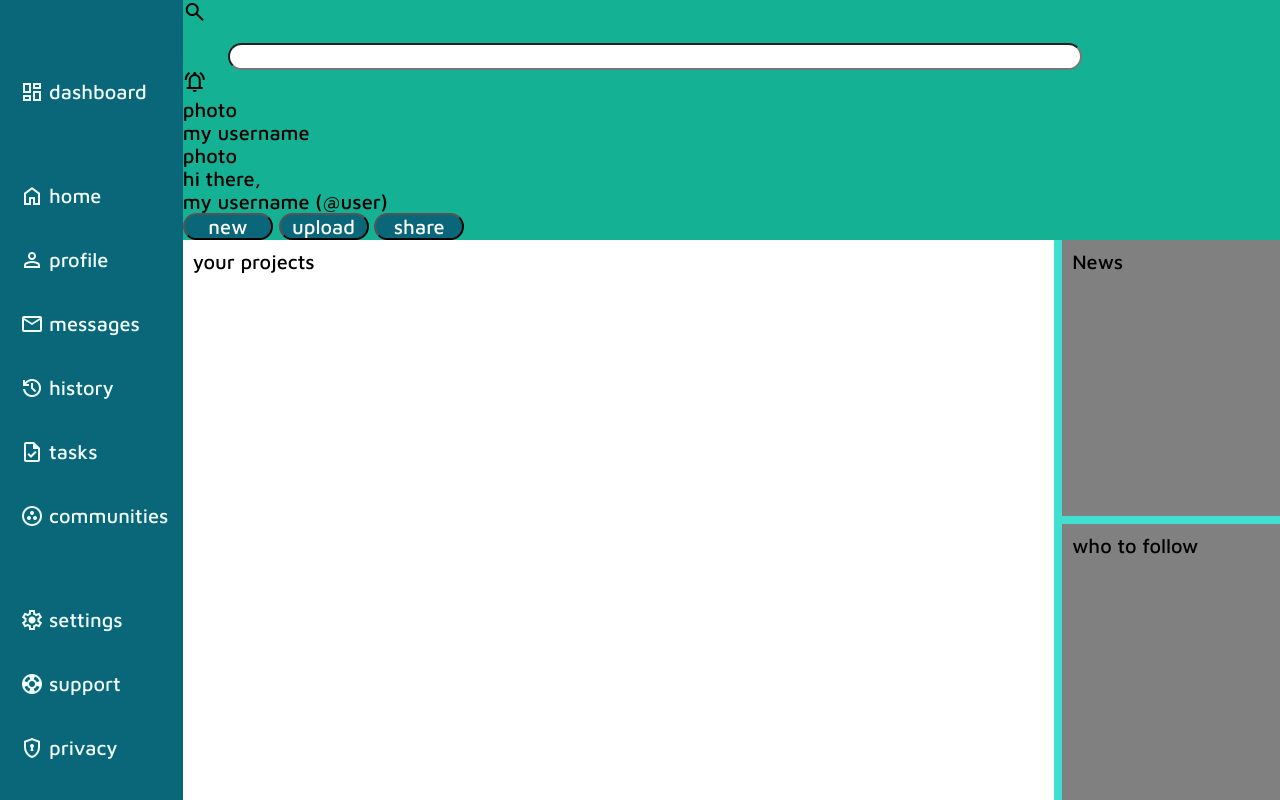
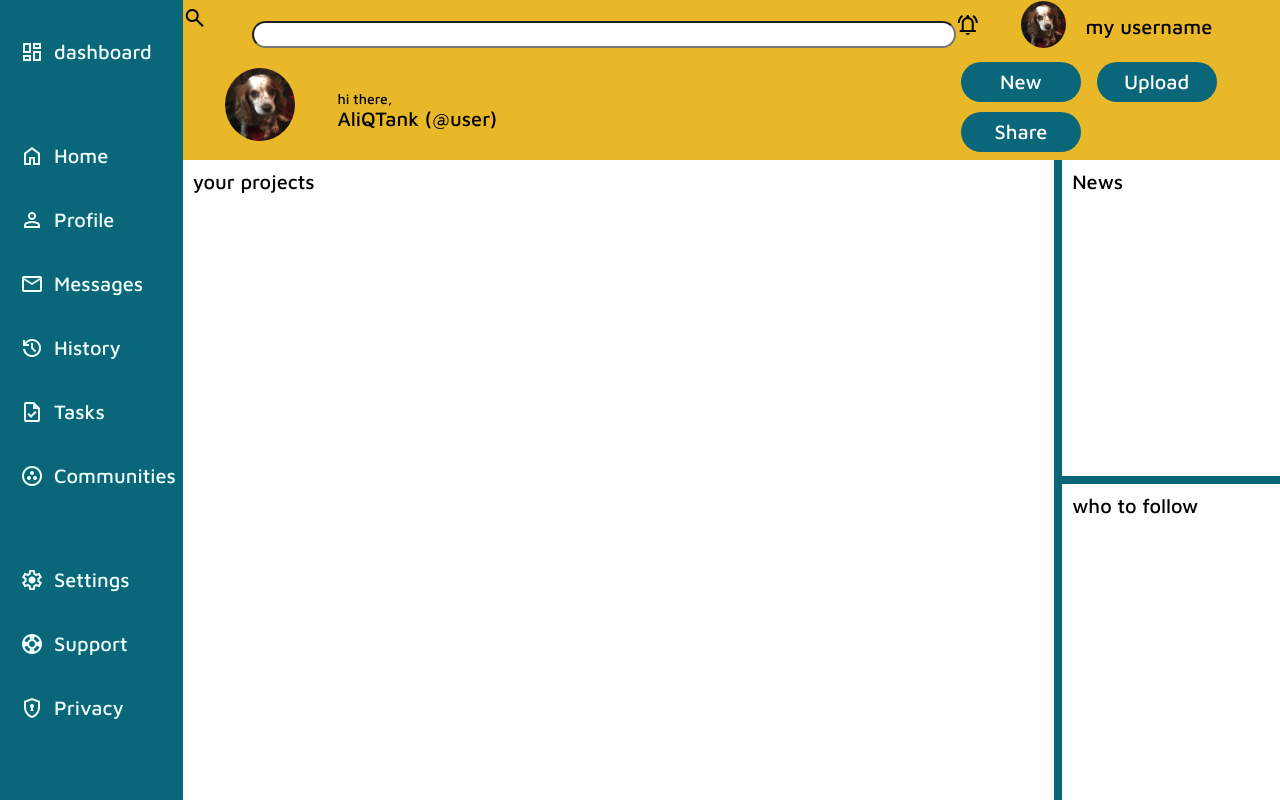
Before and after one commit to AliQTank/odin-admin-dashboard, a plain HTML site: page index.html in a window 1280 px wide. Drawn offline with nearby package versions, Linux system fonts and the light colour scheme; a web font is replaced by a local one.

Commit message:
more variables stablished, yet header icons not aligned well

```diff
--- a/index.html
+++ b/index.html
@@ -12,16 +12,16 @@
         <div class="sidebar">
             <div id="dash-title"><span class="material-symbols-outlined">dashboard</span>dashboard</div>
             <div class="divider"></div>
-            <a href="" id="home"><span class="material-symbols-outlined">home</span>home</a>
-            <a href="" id="profile"><span class="material-symbols-outlined">person</span>profile</a>
-            <a href="" id="messages"><span class="material-symbols-outlined">mail</span>messages</a>
-            <a href="" id="history"><span class="material-symbols-outlined">history</span>history</a>
-            <a href="" id="tasks"><span class="material-symbols-outlined">task</span>tasks</a>
-            <a href="" id="communities"><span class="material-symbols-outlined">communities</span>communities</a>
+            <a href="" id="home"><span class="material-symbols-outlined">home</span><p>home</p> </a>
+            <a href="" id="profile"><span class="material-symbols-outlined">person</span><p>profile</p></a>
+            <a href="" id="messages"><span class="material-symbols-outlined">mail</span><p>messages</p></a>
+            <a href="" id="history"><span class="material-symbols-outlined">history</span><p>history</p></a>
+            <a href="" id="tasks"><span class="material-symbols-outlined">task</span><p>tasks</p></a>
+            <a href="" id="communities"><span class="material-symbols-outlined">communities</span><p>communities</p></a>
             <div class="divider"></div>
-            <a href="" id="settings"><span class="material-symbols-outlined">settings</span>settings</a>
-            <a href="" id="support"><span class="material-symbols-outlined">support</span>support</a>
-            <a href="" id="privacy"><span class="material-symbols-outlined">encrypted</span>privacy</a>
+            <a href="" id="settings"><span class="material-symbols-outlined">settings</span><p>settings</p></a>
+            <a href="" id="support"><span class="material-symbols-outlined">support</span><p>support</p></a>
+            <a href="" id="privacy"><span class="material-symbols-outlined">encrypted</span><p>privacy</p></a>
         </div>
         <div class="header">
             <div class="iconic">
@@ -32,13 +32,13 @@
             </div>
             <div id="profile-bar">
                 <div class="clicker"><span class="material-symbols-outlined">notifications_active</span></div>
-                <div class="clicker">photo</div>
+                <div class="clicker"><img src="IMG_0851 (2).JPG" alt="gordas"></div>
                 <div class="clicker">my username</div>
             </div>
             <div class="interactive-buttons">
-                <div class="theserandombuttons1">photo</div>
+                <div class="theserandombuttons1"><img src="IMG_0851 (2).JPG" alt="gordas"></div>
                 <div class="theserandombuttons1">hi there,</div>
-                <div class="theserandombuttons1">my username (@user)</div>
+                <div class="theserandombuttons1">AliQTank (@user)</div>
             </div>
             <div class="action-buttons">
                 <button class="first-button">new</button>
--- a/styles.css
+++ b/styles.css
@@ -2,6 +2,7 @@
 
 :root {
     --color-clear-blue: rgb(10, 103, 122);
+    --color-golden-globes: rgb(233 184 40);
 }
 
 * {
@@ -17,6 +18,10 @@ body {
     overflow: hidden;
 }
 
+img {
+    border-radius: 50%;
+}
+
 .container {
     height: 100vh;
     display: grid;
@@ -30,7 +35,7 @@ body {
     display: flex;
     flex-direction: column;
     align-items: flex-start;
-    padding-top: 4rem;
+    padding-top: 2rem;
     padding-left: 1rem;
 }
 
@@ -40,38 +45,89 @@ body {
     text-decoration: none;
     margin-bottom: 2rem;
     color: azure;
+    display: -webkit-inline-box
 }
 
 .sidebar>a>span,
 .sidebar>div>span {
     vertical-align: top;
-    margin-right: 5px;
+    margin-right: 10px;
 }
 
 .header {
-    background-color: rgb(20, 177, 149);
+    background-color: var(--color-golden-globes);
+    display: grid;
+    grid-template-columns: 2fr 1fr;
+    grid-template-rows: 1fr 2fr ;
 }
 
-/* .header>div {
-    padding-left: 15px;
-} */
+.header .iconic {
+    display: grid;
+    grid-template-columns: 1fr 5fr;
+    place-self: center;
+}
+
+.header .iconic span {
+    vertical-align: top;
+}
 
 .header input[type="text"] {
     border-radius: 25px;
     margin-top: 15px;
     margin-left: 45px;
-    width: 850px;
+    width: 700px;
 }
 
+.header #profile-bar {
+    display: grid;
+    grid-template-columns: 1fr 1fr 3fr;
+    align-items: center;
+}
+
+.header #profile-bar .clicker img {
+    width: 45px;
+}
+
+.header .interactive-buttons {
+    display: grid;
+    grid-template: 1fr 1fr/1fr 4fr;
+}
+
+.header .interactive-buttons .theserandombuttons1:nth-child(1) {
+    grid-row: 1/3;
+    place-self: center;
+}
+
+.header .interactive-buttons .theserandombuttons1 img {
+    width: 70px;
+}
+
+.header .interactive-buttons .theserandombuttons1:nth-child(2) {
+    align-self: end;
+    font-size: 14px;
+}
+
+
+
 .header button {
-    border-radius: 15px;
-    width: 90px;
+    border-radius: 20px;
+    width: 120px;
+    height: 40px;
+    border: 0;
+    margin: 5px;
     background-color: var(--color-clear-blue);
     color: white;
+    text-transform: capitalize;
+}
+
+.header .action-buttons {
+    place-self: center self-start;
+    /* justify-self: self-start;
+    align-self: center; */
 }
 
 .main-content {
-    background-color: turquoise;
+    background-color: var(--color-clear-blue);
     grid-row: 2/6;
     display: grid;
     grid-template: 1fr 1fr/ 4fr 1fr;
@@ -84,6 +140,6 @@ body {
 }
 
 .main-content>div {
-    background-color: gray;
+    background-color: white;
     padding: 10px;
 }
```
Also changed, not shown: IMG_0851 (2).JPG (added).
